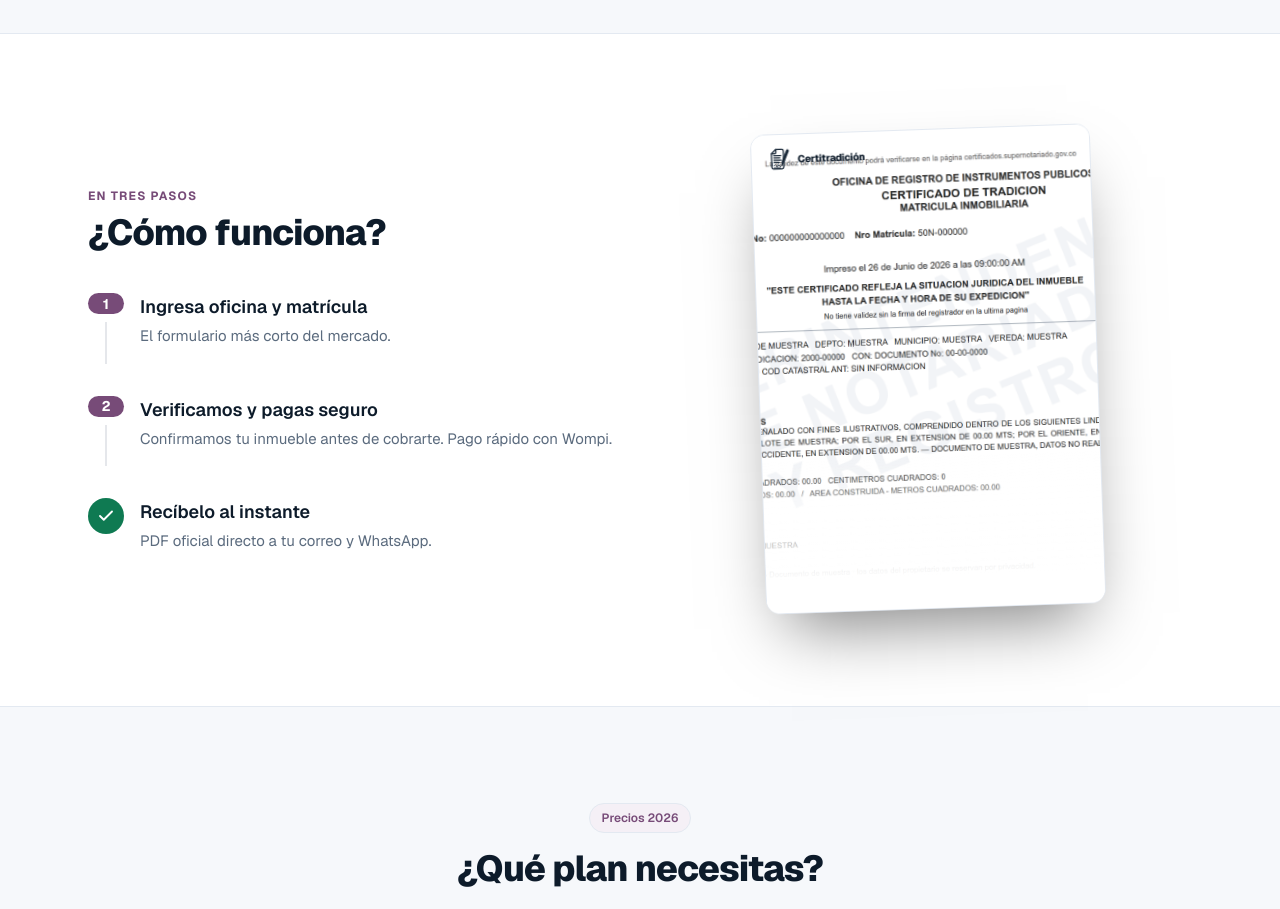
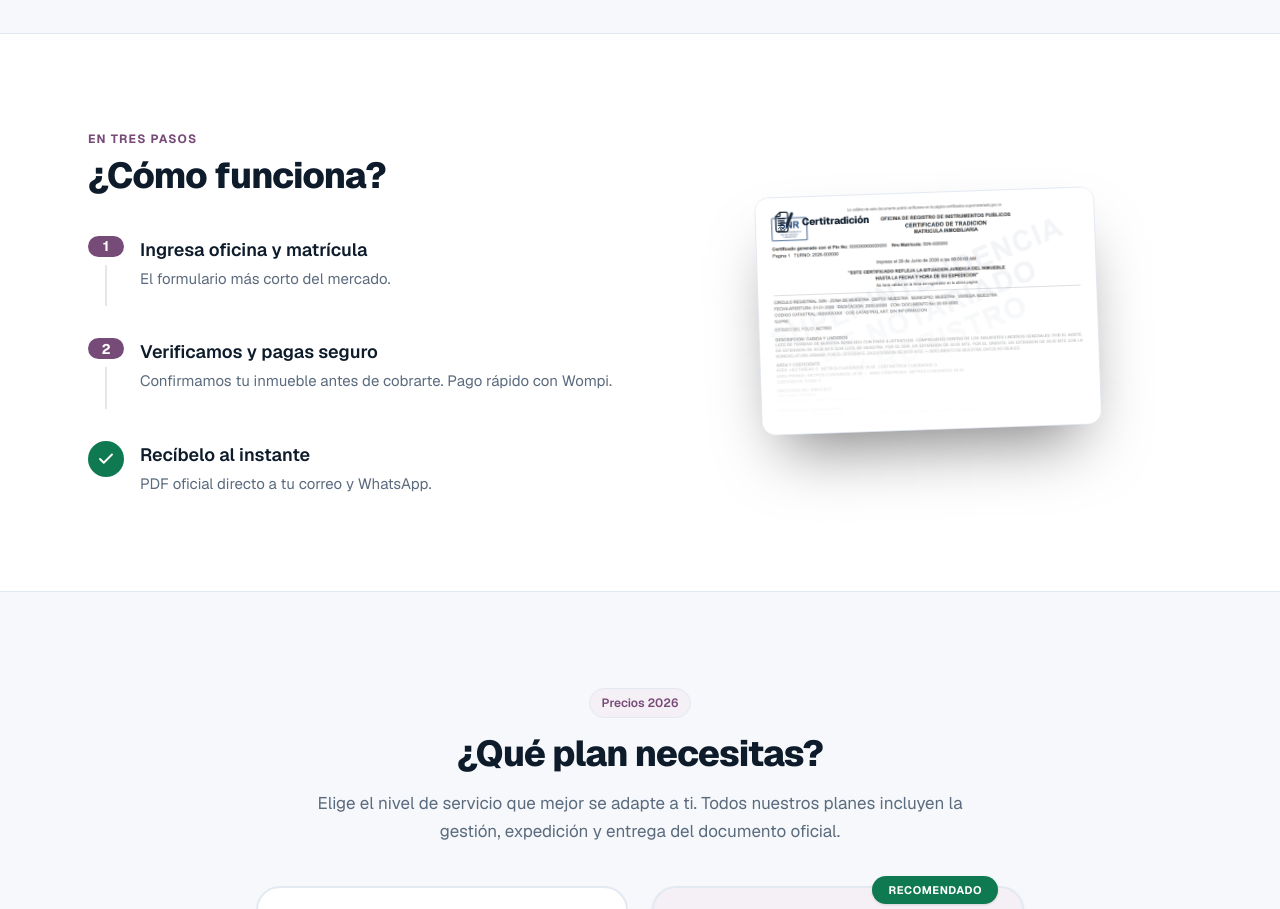
Before and after one commit to DvvSalome/certificados-tradicion-web, a Next.js app: page / in a window 1280 px wide. Shown: the part 1420-2329 px from the top of the page. Built offline with nearby package versions, Linux system fonts and the light colour scheme.

Commit message:
fix aspect ratio to show full image without cropping

```diff
--- a/components/AnimatedCertificate.tsx
+++ b/components/AnimatedCertificate.tsx
@@ -2,7 +2,7 @@ import { Seal } from '@/components/Brand';
 
 export default function AnimatedCertificate() {
   return (
-    <div style={{ position: 'relative', height: 480, width: '100%', maxWidth: 340, margin: '0 auto' }}>
+    <div style={{ position: 'relative', width: '100%', maxWidth: 340, aspectRatio: '1660/1164', margin: '0 auto' }}>
       <div
         style={{
           position: 'absolute',
```
